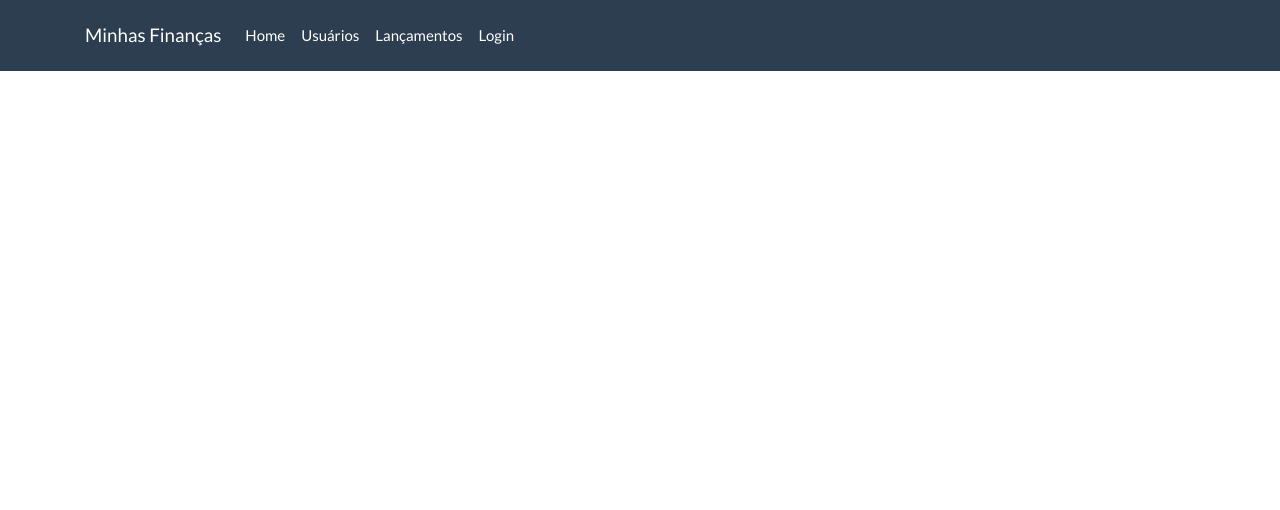
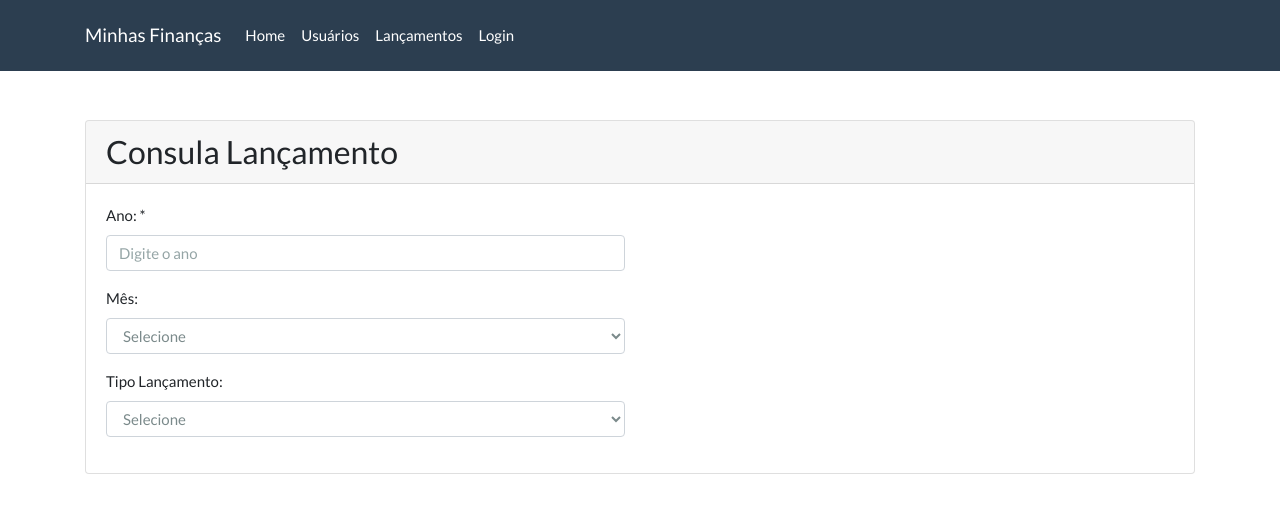
Before and after one commit to LuisTaborda/minhas-financas-app, a React (Create React App) app: page /#/consulta-lancamentos in a window 1280 px wide. Shown: the top 510 px of the page. Built offline with nearby package versions, Linux system fonts and the light colour scheme.

Commit message:
criando component SELECT para os Options

```diff
--- /dev/null
+++ b/src/components/selectMenu.js
@@ -0,0 +1,16 @@
+import React from 'react'
+
+export default (props) => {
+
+    const options = props.lista.map( (option, index) => {
+        return (
+            <option key={index} value={option.value}>{option.label}</option>
+        )
+    } )
+
+    return(
+        <select {...props}>
+            {options}
+        </select>
+    )
+}
--- a/src/main/rotas.js
+++ b/src/main/rotas.js
@@ -3,7 +3,7 @@ import React from 'react'
 import Login from '../views/login'
 import Home from '../views/home'
 import CadastroUsuario from '../views/cadastroUsuario'
-
+import ConsultaLancamentos from '../views/consulta-lancamentos'
 import { Route, Switch, HashRouter } from 'react-router-dom'
 
 function Rotas(){
@@ -13,6 +13,7 @@ function Rotas(){
                 <Route path="/home" component={Home}></Route>
                 <Route path="/login" component={Login}></Route>
                 <Route path="/cadastro-usuario" component={CadastroUsuario}></Route>
+                <Route path="/consulta-lancamentos" component={ConsultaLancamentos}></Route>
             </Switch>
         </HashRouter>
     )
--- /dev/null
+++ b/src/views/consulta-lancamentos.js
@@ -0,0 +1,55 @@
+import React from 'react'
+import { withRouter } from 'react-router-dom'
+
+import Card from '../components/card'
+import FormGroup from '../components/form-group'
+import SelectMenu from '../components/selectMenu'
+
+class ConsultaLancamentos extends React.Component{
+    render(){
+        const meses = [
+            {label: 'Selecione', value: ''},
+            {label: 'Janeiro',   value: 1},
+            {label: 'Fevereiro', value: 2},
+            {label: 'Março',     value: 3},
+            {label: 'Abril',     value: 4},
+            {label: 'Maio',      value: 5},
+            {label: 'Junho',     value: 6},
+            {label: 'Julho',     value: 7},
+            {label: 'Agosto',    value: 8},
+            {label: 'Setembro',  value: 9},
+            {label: 'Outubro',   value: 10},
+            {label: 'Novembro',  value: 11},
+            {label: 'Dezembro',  value: 12}
+        ]
+
+        const tipos = [
+            {label: 'Selecione', value : ''},
+            {label: 'Despesa', value : 'DESPESA'},
+            {label: 'Receita', value : 'RECEITA'},
+        ]
+        return(
+            <Card title="Consula Lançamento">
+                <div className="row">
+                    <div className="col-md-6">
+                        <div className="bs-component">
+                            <FormGroup htmlFor="inputAno" label="Ano: *">
+                                <input type="text" className="form-control" id="inputAno" aria-describedby="emailHelp" placeholder="Digite o ano"/>
+                            </FormGroup>
+
+                            <FormGroup htmlFor="inputMes" label="Mês: ">
+                                <SelectMenu id="inputMes" className='form-control' lista={meses}/>
+                            </FormGroup>
+
+                            <FormGroup htmlFor="inputTipo" label="Tipo Lançamento: ">
+                                <SelectMenu id="inputTipo" className='form-control' lista={tipos}/>
+                            </FormGroup>
+                        </div>
+                    </div>
+                </div>
+            </Card>
+        )
+    }
+}
+
+export default withRouter(ConsultaLancamentos)
--- a/src/views/login.js
+++ b/src/views/login.js
@@ -63,7 +63,7 @@ class Login extends React.Component{
                                                 onChange={e=>this.setState({senha:e.target.value})}
                                                 className="form-control"
                                                 id="exampleInputPassword1"
-                                                placeholder="Digite a enha"/>
+                                                placeholder="Digite a senha"/>
                                         </FormGroup>
 
                                         <button onClick={this.entrar} className="btn btn-success">Entrar</button>
```
Also changed, not shown: 1 other file (tests, documents, lock files or other folders).
